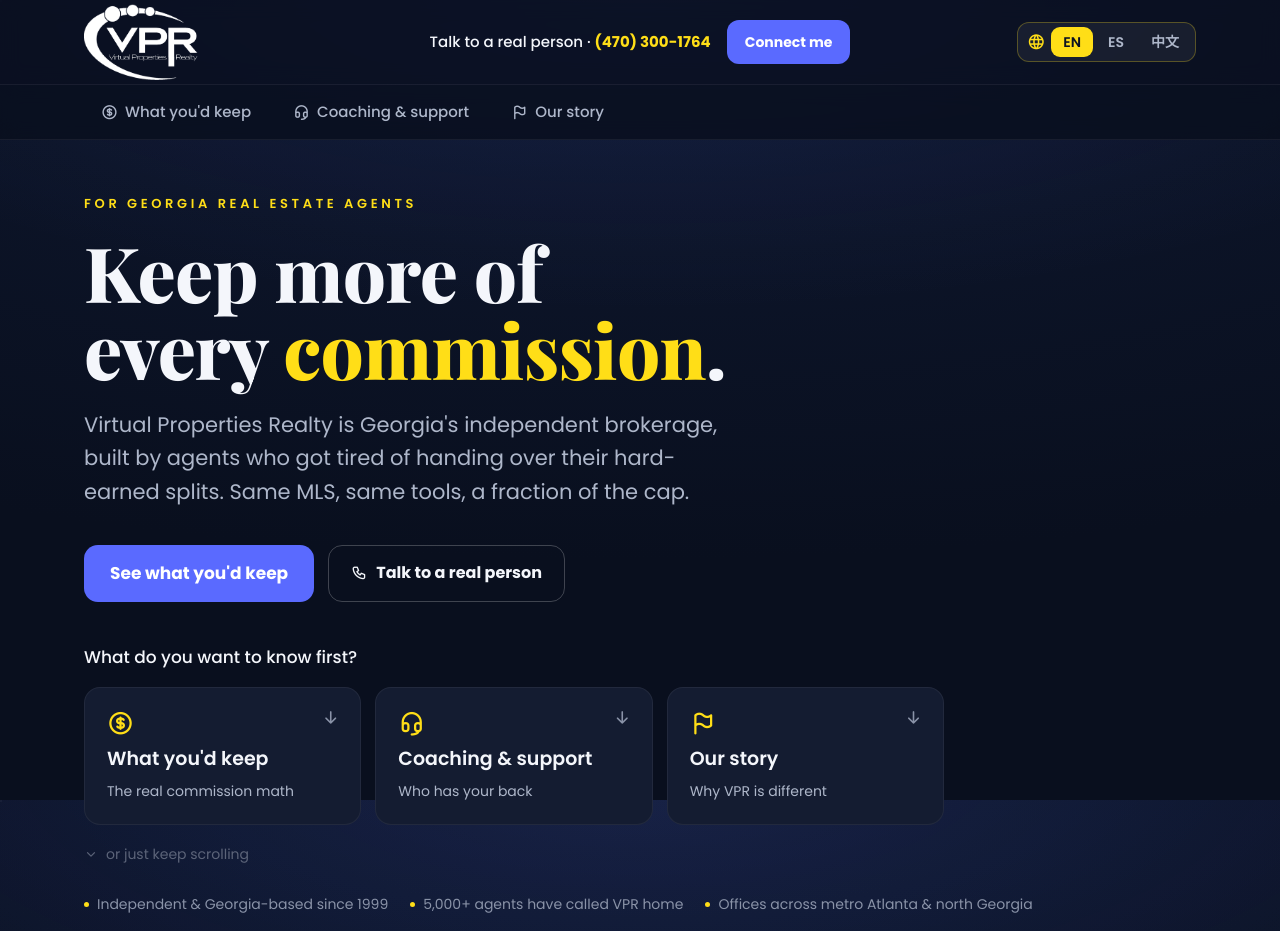
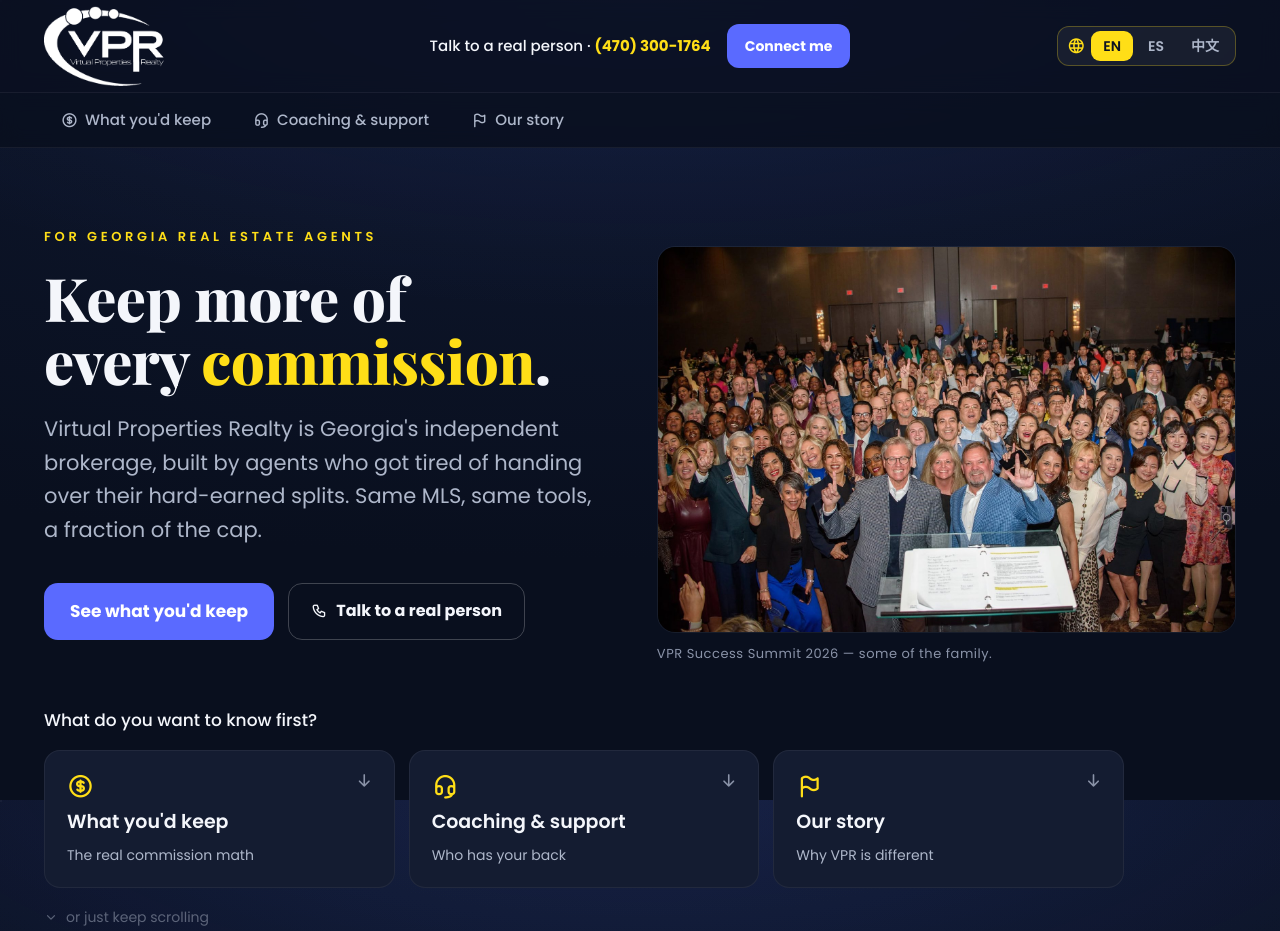
Before and after one commit to divinify-nexa/vpr-join, a plain HTML site: page index.html in a window 1280 px wide. Shown: the top 931 px of the page. Drawn offline with nearby package versions, Linux system fonts and the light colour scheme; a web font is replaced by a local one.

Commit message:
Add files via upload

```diff
--- a/index.html
+++ b/index.html
@@ -23,7 +23,7 @@
     --yellow:#FFDE17; --indigo:#5A6AFF; --indigo-2:#4554e8;
     --ink:#F4F6FB; --muted:#AEB7CA; --muted-2:#8A93A8; --faint:#5C6479;
     --card:#141C31; --card-line:rgba(255,255,255,.06); --green:#27C281;
-    --maxw:1200px;
+    --maxw:1400px;
   }
   *{margin:0;padding:0;box-sizing:border-box}
   html{scroll-behavior:auto}
@@ -40,11 +40,11 @@
   figure{margin:0}
 
   .nav{position:sticky;top:0;z-index:50;backdrop-filter:blur(10px);background:rgba(9,15,30,.78);border-bottom:1px solid var(--card-line)}
-  .nav .wrap{display:grid;grid-template-columns:1fr auto 1fr;align-items:center;height:84px;gap:16px}
+  .nav .wrap{display:grid;grid-template-columns:1fr auto 1fr;align-items:center;height:92px;gap:16px}
   .nav-left{justify-self:start;min-width:0;display:flex}
   .nav-center{justify-self:center;display:flex;align-items:center;gap:16px;min-width:0}
   .nav-right{justify-self:end;display:flex;align-items:center}
-  .nav img{height:76px;width:auto}
+  .nav img{height:80px;width:auto}
   .nav-phone{color:var(--ink);text-decoration:none;font-weight:500;font-size:15px;white-space:nowrap}
   .nav-phone .y{font-weight:700}
   .lang{display:flex;align-items:center;gap:3px;background:rgba(255,255,255,.06);border:1.5px solid rgba(255,222,23,.28);border-radius:12px;padding:4px 4px 4px 9px}
@@ -62,21 +62,21 @@
   .btn-sm{padding:11px 18px;font-size:14px;border-radius:12px}
 
   #progress{position:fixed;top:0;left:0;height:3px;width:0;background:var(--yellow);z-index:60;transition:width .12s linear}
-  .subnav{position:sticky;top:84px;z-index:49;background:rgba(9,15,30,.82);backdrop-filter:blur(10px);border-bottom:1px solid var(--card-line)}
+  .subnav{position:sticky;top:92px;z-index:49;background:rgba(9,15,30,.82);backdrop-filter:blur(10px);border-bottom:1px solid var(--card-line)}
   .subnav .wrap{display:flex;align-items:center;gap:8px;height:54px;overflow-x:auto;scrollbar-width:none}
   .subnav .wrap::-webkit-scrollbar{display:none}
   .tab{flex:0 0 auto;color:var(--muted);text-decoration:none;font-size:15px;font-weight:500;padding:9px 16px;border-radius:11px;white-space:nowrap;border:1px solid transparent;transition:color .15s,border-color .15s,background .15s}
   .tab:hover{color:var(--ink)}
   .tab.active{color:var(--yellow);border-color:rgba(255,222,23,.35);background:rgba(255,222,23,.07)}
   .tab i{font-size:17px;vertical-align:-2px;margin-right:7px}
-  [id]{scroll-margin-top:148px}
+  [id]{scroll-margin-top:156px}
   .reveal{opacity:0;transform:translateY(20px);transition:opacity .6s ease,transform .6s ease}
   .reveal.in{opacity:1;transform:none}
 
   /* ---- hero path chooser (older-audience friendly, low-think) ---- */
   .chooser{margin-top:42px}
   .chooser-prompt{color:var(--ink);font-size:17px;font-weight:500;margin-bottom:16px}
-  .chooser-grid{display:grid;grid-template-columns:repeat(auto-fit,minmax(230px,1fr));gap:14px;max-width:860px}
+  .chooser-grid{display:grid;grid-template-columns:repeat(auto-fit,minmax(230px,1fr));gap:14px;max-width:1080px}
   .choice{position:relative;display:flex;flex-direction:column;gap:7px;background:var(--card);border:1px solid var(--card-line);border-radius:16px;padding:22px;text-decoration:none;transition:border-color .15s,transform .1s,background .15s}
   .choice:hover{border-color:rgba(255,222,23,.55);background:#18203a;transform:translateY(-2px)}
   .choice .ci{color:var(--yellow);font-size:27px}
@@ -92,13 +92,19 @@
 
   section{padding:64px 0}
   .eyebrow{color:var(--yellow);font-weight:600;letter-spacing:.28em;text-transform:uppercase;font-size:13px;margin-bottom:18px}
-  h1{color:var(--ink);font-weight:800;font-size:clamp(40px,7vw,76px);line-height:1.02;letter-spacing:-.01em}
+  h1{color:var(--ink);font-weight:800;font-size:clamp(38px,5.2vw,60px);line-height:1.05;letter-spacing:-.01em;text-wrap:balance}
   h2{color:var(--ink);font-weight:700;font-size:clamp(28px,4.4vw,46px);line-height:1.08;letter-spacing:-.01em}
   .lede{color:var(--muted);font-size:clamp(17px,2.2vw,21px);max-width:640px;margin-top:20px}
   .trust{display:flex;flex-wrap:wrap;gap:10px 22px;margin-top:26px;color:var(--muted-2);font-size:14px}
   .trust span{display:inline-flex;align-items:center;gap:8px}
   .dot{width:5px;height:5px;border-radius:50%;background:var(--yellow);display:inline-block}
   .cta-row{display:flex;flex-wrap:wrap;gap:14px;margin-top:36px}
+  .hero-top{display:grid;grid-template-columns:1fr;gap:30px;align-items:center}
+  .hero-photo-side{margin-top:0}
+  @media(min-width:1024px){
+    .hero-top{grid-template-columns:1fr 1.04fr;gap:56px}
+    .hero-copy .lede{max-width:600px}
+  }
   .hero{padding-top:54px}
   .hero-photo{margin-top:44px}
   .hero-photo img,.photo-band img{width:100%;height:auto;display:block;border-radius:18px;border:1px solid var(--card-line)}
@@ -274,12 +280,20 @@
 
 <section class="hero">
   <div class="wrap">
+    <div class="hero-top">
+    <div class="hero-copy">
     <p class="eyebrow" data-i18n="hero_eyebrow">For Georgia real estate agents</p>
-    <h1 class="serif" data-i18n="hero_h1">Keep more of<br>every <span class="y">commission</span>.</h1>
+    <h1 class="serif" data-i18n="hero_h1">Keep more of every <span class="y">commission</span>.</h1>
     <p class="lede" data-i18n="hero_lede">Virtual Properties Realty is Georgia's independent brokerage, built by agents who got tired of handing over their hard-earned splits. Same MLS, same tools, a fraction of the cap.</p>
     <div class="cta-row">
       <a class="btn btn-primary" href="#join" data-i18n="hero_cta1">See what you'd keep</a>
       <a class="btn btn-ghost" href="tel:+14703001764"><i class="ti ti-phone" aria-hidden="true"></i> <span data-i18n="hero_cta2">Talk to a real person</span></a>
+    </div>
+    </div>
+    <figure class="hero-photo hero-photo-side">
+      <img src="vpr-summit-hero.jpg" alt="VPR agents and staff celebrating at the Success Summit" loading="lazy" />
+      <figcaption data-i18n="hero_cap">VPR Success Summit 2026 — some of the family.</figcaption>
+    </figure>
     </div>
     <div class="chooser">
       <p class="chooser-prompt" data-i18n="chooser_prompt">What do you want to know first?</p>
@@ -310,10 +324,6 @@
       <span><span class="dot"></span> <span data-i18n="trust2">5,000+ agents have called VPR home</span></span>
       <span><span class="dot"></span> <span data-i18n="trust3">Offices across metro Atlanta &amp; north Georgia</span></span>
     </p>
-    <figure class="hero-photo">
-      <img src="vpr-summit-hero.jpg" alt="VPR agents and staff celebrating at the Success Summit" loading="lazy" />
-      <figcaption data-i18n="hero_cap">VPR Success Summit 2026 — a few thousand of the family.</figcaption>
-    </figure>
   </div>
 </section>
 
@@ -552,13 +562,13 @@
     nav_phone:"Talk to a real person", nav_cta:"Connect me",
     tab_keep:"What you'd keep", tab_coaching:"Coaching &amp; support", tab_story:"Our story", chooser_prompt:"What do you want to know first?", choice_keep_sub:"The real commission math", choice_coach_sub:"Who has your back", choice_story_sub:"Why VPR is different", chooser_or:"or just keep scrolling",
     hero_eyebrow:"For Georgia real estate agents",
-    hero_h1:"Keep more of<br>every <span class='y'>commission</span>.",
+    hero_h1:"Keep more of every <span class='y'>commission</span>.",
     hero_lede:"Virtual Properties Realty is Georgia's independent brokerage, built by agents who got tired of handing over their hard-earned splits. Same MLS, same tools, a fraction of the cap.",
     hero_cta1:"See what you'd keep", hero_cta2:"Talk to a real person",
     trust1:"Independent &amp; Georgia-based since 1999",
     trust2:"5,000+ agents have called VPR home",
     trust3:"Offices across metro Atlanta &amp; north Georgia",
-    hero_cap:"VPR Success Summit 2026 — a few thousand of the family.",
+    hero_cap:"VPR Success Summit 2026 — some of the family.",
     cost_kicker:"The math most agents skip",
     cost_h2:"What is your split <span class='y'>really</span> costing you?",
     cost_lede:"Every closing, your brokerage takes its cut. Year after year, that adds up to real money you never see again. And at some shops, the broker is competing with you for the same leads. It's worth knowing the number before you sign another year of it.",
@@ -611,13 +621,13 @@
     nav_phone:"Habla con una persona real", nav_cta:"Conéctame",
     tab_keep:"Lo que conservas", tab_coaching:"Capacitación y apoyo", tab_story:"Nuestra historia", chooser_prompt:"¿Qué quieres saber primero?", choice_keep_sub:"La cuenta real de las comisiones", choice_coach_sub:"Quién te respalda", choice_story_sub:"Por qué VPR es diferente", chooser_or:"o simplemente sigue bajando",
     hero_eyebrow:"Para agentes inmobiliarios de Georgia",
-    hero_h1:"Conserva más de<br>cada <span class='y'>comisión</span>.",
+    hero_h1:"Conserva más de cada <span class='y'>comisión</span>.",
     hero_lede:"Virtual Properties Realty es la correduría independiente de Georgia, creada por agentes que se cansaron de entregar las comisiones que tanto les cuesta ganar. El mismo MLS, las mismas herramientas, una fracción del tope.",
     hero_cta1:"Mira lo que conservarías", hero_cta2:"Habla con una persona real",
     trust1:"Independiente y con sede en Georgia desde 1999",
     trust2:"Más de 5,000 agentes han hecho de VPR su hogar",
     trust3:"Oficinas en el área metropolitana de Atlanta y el norte de Georgia",
-    hero_cap:"Cumbre del Éxito VPR 2026 — unos miles de la familia.",
+    hero_cap:"Cumbre del Éxito VPR 2026 — parte de la familia.",
     cost_kicker:"La cuenta que muchos agentes evitan",
     cost_h2:"¿Cuánto te está <span class='y'>costando</span> de verdad tu comisión compartida?",
     cost_lede:"En cada cierre, tu correduría se lleva su parte. Año tras año, eso se convierte en dinero real que nunca vuelves a ver. Y en algunas, el bróker compite contigo por los mismos clientes. Vale la pena saber el número antes de firmar otro año así.",
```
